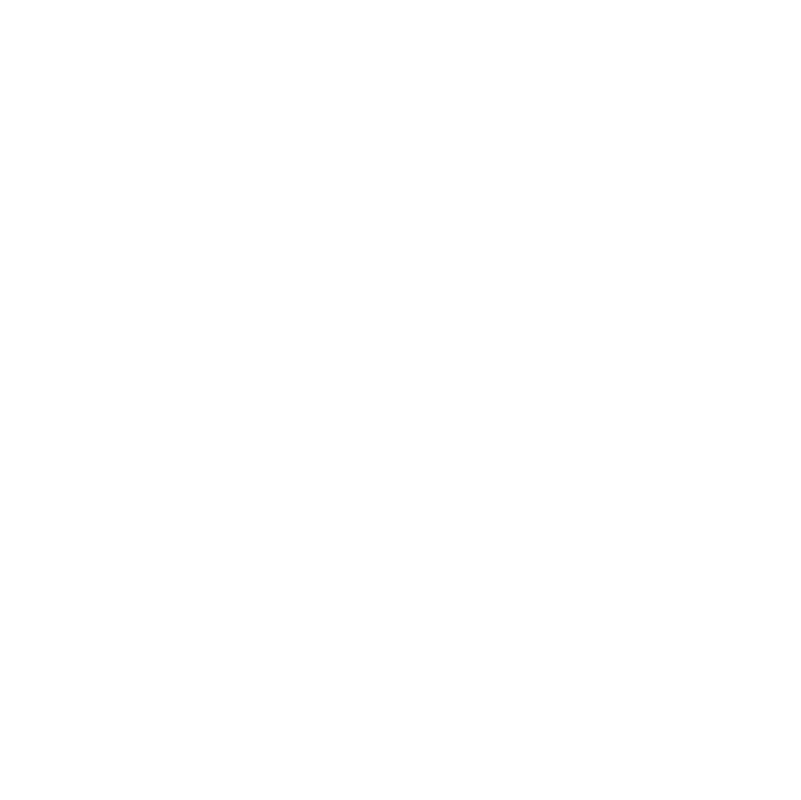
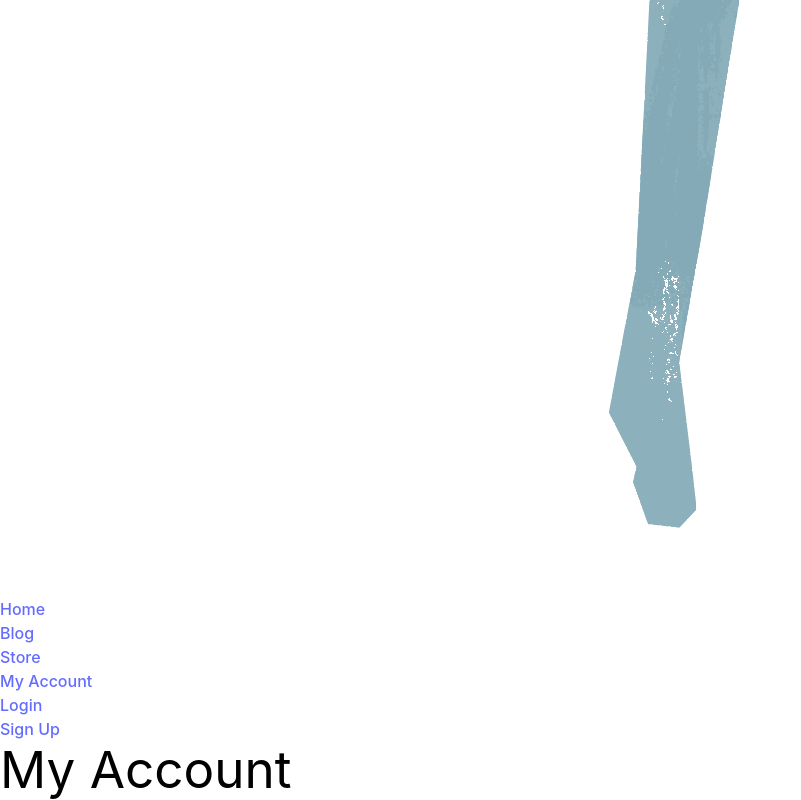
Before and after one commit to hsoekiswo/seruni-frontend, a React (Vite) app: page /my-account in a window 1280 px wide. Shown: the part 1113-1913 px from the top of the page, without its empty margins (0-801 px from the left). Before the commit the page ends 800 px from the top, so only its background shows below. Built offline with nearby package versions, Linux system fonts and the light colour scheme.

Commit message:
feat: applied title and nav

```diff
--- a/src/components/Nav.tsx
+++ b/src/components/Nav.tsx
@@ -2,7 +2,7 @@
 
 function Nav() {
     return (
-      <nav className="flex flex-row items-center">
+      <nav className="flex flex-row items-center border pb-3">
           <div className="w-1/3">
             <img src="../../../public/assets/images/logo.png" className="h-16 pl-4" alt="Logo"></img>
           </div>
--- a/src/routes/Blog/Blog.tsx
+++ b/src/routes/Blog/Blog.tsx
@@ -1,7 +1,11 @@
+import Nav from "../../components/Nav";
+import Title from "../../components/Title";
+
 function Blog() {
     return (
         <>
-            <h1>Blog</h1>
+            <Nav />
+            <Title title="Blog" />
         </>
     );
 }
--- a/src/routes/Home/Home.tsx
+++ b/src/routes/Home/Home.tsx
@@ -4,7 +4,7 @@
     return (
       <>
           <Nav />
-          <div className="px-20">
+          <div className="px-20 mt-5">
             <div className="m-4 p-10 border rounded-md flex flex-row">
                 <div className="m-4 py-2 px-10 w-3/4">
                     <h1>Hi, I'm Seruni</h1>
--- a/src/routes/MyAccount/MyAccount.tsx
+++ b/src/routes/MyAccount/MyAccount.tsx
@@ -1,7 +1,11 @@
+import Nav from "../../components/Nav";
+import Title from "../../components/Title";
+
 function MyAccount() {
     return (
       <>
-          <h1>My Account</h1>
+            <Nav />
+            <Title title="My Account" />
       </>
     );
   }
--- a/src/routes/Registration/Registration.tsx
+++ b/src/routes/Registration/Registration.tsx
@@ -1,4 +1,5 @@
 import { useState } from 'react'
+import Title from '../../components/Title';
 
 function Registration() {
   const URL = 'https://seruni-backend-production.up.railway.app';
@@ -64,6 +65,7 @@
 
   return (
     <>
+      <Title title="Registration" />
       <div className='wrapper'>
         <h1>Registration</h1>
         <form onSubmit={handleSubmit}>
```
